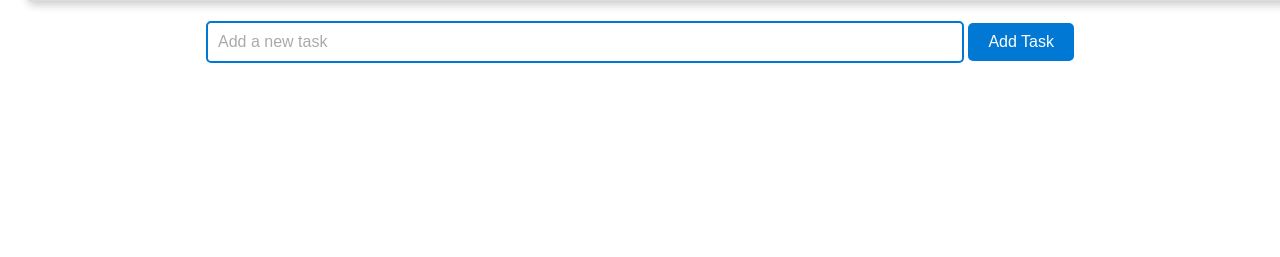
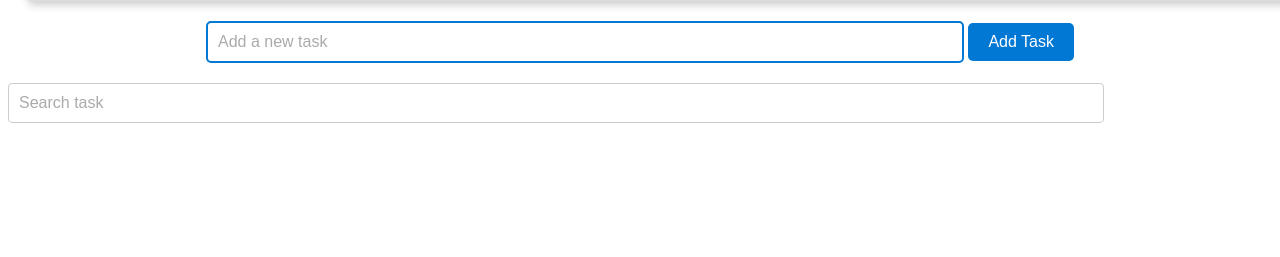
Before and after one commit to jeevjacobgeorge/to_do_list, a Flask app: page / in a window 1280 px wide. Shown: the part 274-531 px from the top of the page. Run offline with Flask 3, Linux system fonts and the light colour scheme; data comes from the database, SQL or seed files in the repository; both versions use the stored data as it was after the commit.

Commit message:
Added search ajax

```diff
--- a/app.py
+++ b/app.py
@@ -1,4 +1,4 @@
-from flask import Flask,redirect,render_template,request,url_for
+from flask import Flask,redirect,render_template,request,url_for,jsonify
 from flask_sqlalchemy import SQLAlchemy
 from datetime import datetime
 
@@ -14,7 +14,9 @@ class Todo(db.Model):
     date_created= db.Column(db.DateTime,default= datetime.utcnow)
 
     def __repr__(self):
-        return '<Task %r>' % self.id        #python
+        return '<Task %r>' % self.id
+    def as_dict(self):
+        return {column.name: getattr(self, column.name) for column in self.__table__.columns}
 
 with app.app_context():
     db.create_all()
@@ -59,6 +61,14 @@ def update(id):
     else:
         return render_template('update.html',task=task)
 
+@app.route('/search')
+def search():
+    q = request.args.get('q')
+    tasks = Todo.query.filter(Todo.content.contains(q)).all()
+    # Convert Todo objects to dictionaries
+    tasks_list = [task.as_dict() for task in tasks]
+    return jsonify(tasks_list)
+
 
 
 if __name__ == "__main__":
--- a/static/style.css
+++ b/static/style.css
@@ -71,3 +71,40 @@ tr:nth-child(even) {
 .task-button:hover {
     background-color: #005a9e;
 }
+/* Apply styles to the search input */
+#search {
+    width: 85%;
+    padding: 10px;
+    font-size: 16px;
+    border: 1px solid #ccc;
+    border-radius: 4px;
+    margin-bottom: 10px; /* Add some spacing between input and list */
+}
+
+
+
+/* Apply styles to list items */
+#ul li {
+    background-color: #f5f5f5;
+    border: 1px solid #ddd;
+    padding: 10px;
+    margin: 5px 0;
+    border-radius: 4px;
+}
+
+.search-container {
+    max-width: 400px; /* Adjust the width as needed */
+    margin: 0 auto; /* Center the container */
+    padding: 10px; /* Add padding for better aesthetics */
+    border: 1px solid #ccc; /* Add a border for visual separation */
+    border-radius: 10px; /* Add rounded corners for a modern look */
+}
+
+
+
+/* Style the list (ul) if needed */
+#ul {
+    list-style-type: none; /* Remove default list styling */
+    padding: 0; /* Remove default padding */
+    margin: 0; /* Remove default margin */
+}
--- a/templates/index.html
+++ b/templates/index.html
@@ -6,6 +6,7 @@
 {% block body %}
 <h1>Task Master</h1>
 <div class="table-container">
+
     {% if tasks|length < 1 %}
         <h3 class="task-form" style="color: #0078d4;">You have no tasks.Create one below</h3>
     {% else %}
@@ -30,12 +31,34 @@
             </tr>
             {% endfor %}
         </table>
+    {% endif %}
 </div>
-{%endif%}
+<div>
     <form action="/" method="post" class="task-form">
         <input type="text" name="content" id="content" class="task-input" placeholder="Add a new task">
         <input type="submit" value="Add Task" class="task-button">
     </form>
+</div>
+<div >
+    <input autocomplete="off" placeholder="Search task" class="task-input" type="text" name="q" id="search">
+    <ul id="ul"></ul>
+
+    <script src="https://code.jquery.com/jquery-3.7.1.min.js" integrity="sha256-/JqT3SQfawRcv/BIHPThkBvs0OEvtFFmqPF/lYI/Cxo=" crossorigin="anonymous"></script>
+    <script>
+        let input = document.getElementById('search');
+        input.addEventListener('keyup', function() {
+                $.get('/search?q=' + input.value,function(tasks_json){
+
+                    let html = '';
+                    for (let obj in tasks_json){
+                        html += "<li>" + tasks_json[obj].content + "</li>";
+                    }
+                    document.getElementById('ul').innerHTML = html
+                })
+        })
+    </script>
+</div>
+
 
 
 {% endblock %}
```
Also changed, not shown: instance/test.db. Lines whose indentation alone changed are shown as unchanged.
